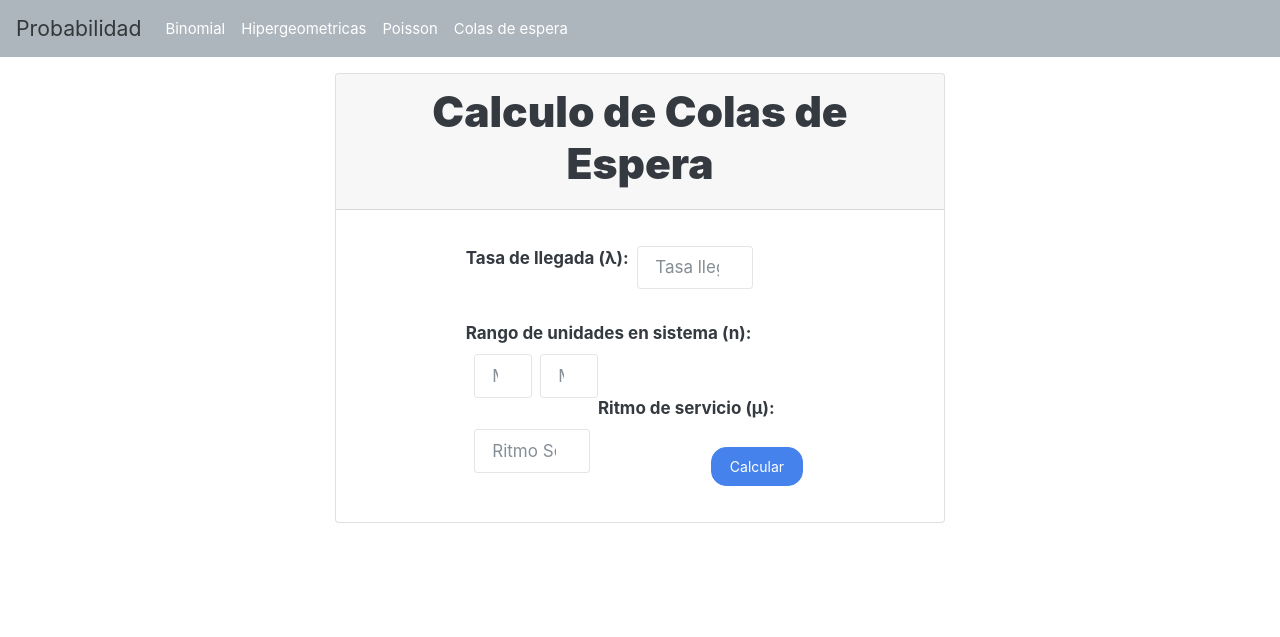
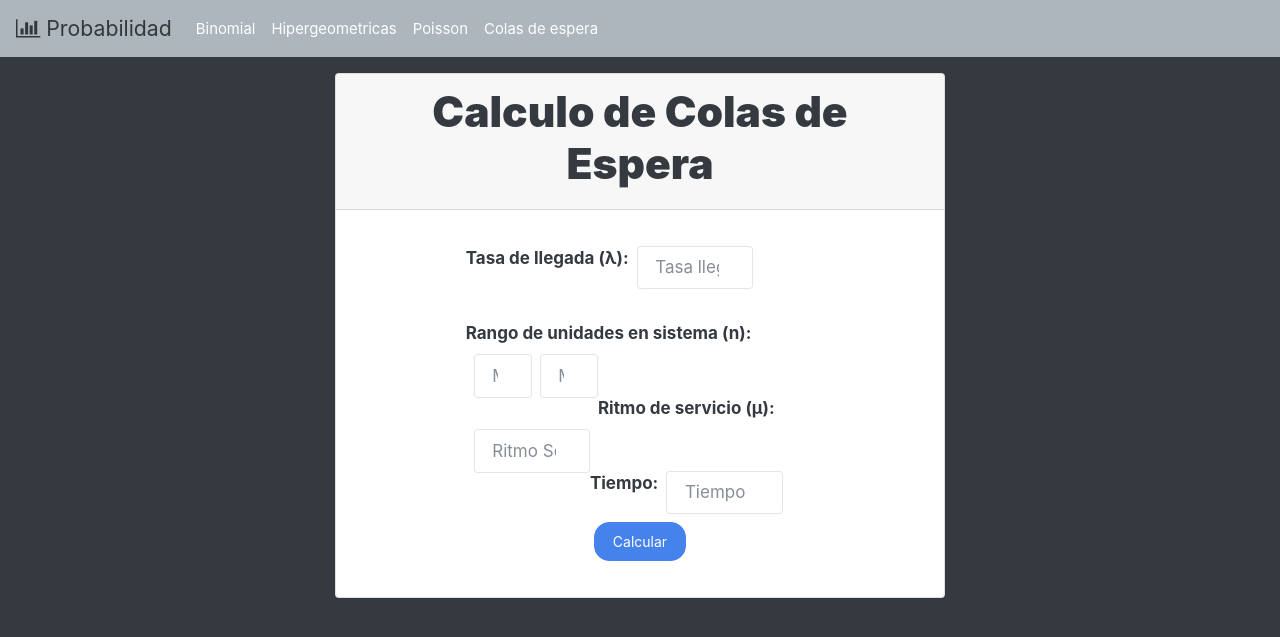
Before and after one commit to ShadowNox96/problemasestadisticos, a Flask app: page /mm1 in a window 1280 px wide. Shown: the top 637 px of the page. Run offline with Flask 2, Linux system fonts and the light colour scheme; some libraries are stand-ins or nearby versions.

Commit message:
SE agrego el calculo de probabilidad de tiempo

```diff
--- a/app.py
+++ b/app.py
@@ -114,13 +114,18 @@ def calcularHiper():
         T = int(request.form['T'])
         x1 = int(request.form['x1'])
         x2 = int(request.form['x2'])
+        mediana =0
+        rango = []
 
         resultados, grafica, total = fn.probabilidadHiper(N, T, n, x1, x2)
         media = fn.mediaHiper(n, N, T)
         desv = fn.desvHiper(n, T, N)
         p = media/n
         sesgo, curtosis = fn.sesgoCurtosis(p, n)
-        return render_template('resultadoHiper.html', data=resultados, grafica=grafica, media=media, desv=desv, total=total, sesgo=sesgo, curtosis=curtosis)
+        rango = range(x1, x2+1, 1)
+        mediana = np.median(rango)
+        print(media , mediana)
+        return render_template('resultadoHiper.html', data=resultados, grafica=grafica, media=media, desv=desv, total=total, sesgo=sesgo, curtosis=curtosis, mediana=mediana)
 
 
 @app.route('/poisson')
@@ -135,8 +140,8 @@ def calcularPoisson():
         x1 = int(request.form['x1'])
         x2 = int(request.form['x2'])
         data, grafica, tProb = fn.probPoisson(x1, x2, media)
-
-        return render_template('resultPoisson.html', data=data, grafica=grafica, total=tProb)
+        desv= sqrt(media)
+        return render_template('resultPoisson.html', data=data, grafica=grafica, total=tProb,desv=desv)
 
 
 # Colas de espera
@@ -152,12 +157,22 @@ def calcularColasMm1():
         tllegada = int(request.form['tllegada'])
         n1 = int(request.form['n1'])
         n2 = int(request.form['n2'])
+        try:
+            tiempo = float(request.form['tiempo'])
+        except:
+            tiempo = 0
 
         lq, wq, probUtilizacion = fn.mm1Lq(rservicio, tllegada)
         ls, ws = fn.mm1Ls(rservicio, tllegada)
         data = fn.nUnidadesSistema(tllegada, rservicio, n1, n2)
-
-        return render_template('resultadocolasmm1.html', data=data, lq=lq, wq=wq, ls=ls, ws=ws, probUtilizacion=probUtilizacion)
+        probOcio = round((1-probUtilizacion),4)
+        if tiempo != 0:
+            probTiempoCola = fn.wqMayorTiempoCola(probUtilizacion, tiempo, rservicio)
+            probTiempoSistema = fn.wsMayorTiempoSistema(rservicio, probUtilizacion, tiempo)
+        else:
+            probTiempoCola = 0
+            probTiempoSistema = 0
+        return render_template('resultadocolasmm1.html', data=data, lq=lq, wq=wq, ls=ls, ws=ws, probUtilizacion=probUtilizacion, probOcio = probOcio, probTiempoCola = probTiempoCola,tiempo = tiempo, probTiempoSistema=probTiempoSistema)
 
 
 @app.route('/cookie')
--- a/templates/binomial.html
+++ b/templates/binomial.html
@@ -14,7 +14,7 @@
             <form action="{{ url_for('calcularBinomial')}}" method="POST">
                 <div class="form-group col-md-8 offset-md-2 mt-3">
                     <label for="muestra" class="float-left"><b>Tamaño de muestra (n):</b></label>
-                    <input type="text" class="form-control ml-2 col-md-2 float-left" name="muestra" required>
+                    <input type="text" class="form-control ml-2 col-md-2 float-left" name="muestra" required placeholder="n">
                 </div>
                 <br>
                 <br>
--- a/templates/colasmm1.html
+++ b/templates/colasmm1.html
@@ -36,6 +36,13 @@
                 </div>
                 <br>
                 <br>
+                <div class="form-group col-md-8 offset-md-2 mt-4">
+                    <label for="rservicio" class="float-left"><strong>Tiempo:</strong></label>
+                    <input type="number" class="form-control ml-2 float-left col-md-4" name="tiempo"
+                        placeholder="Tiempo">
+                </div>
+                <br>
+                <br>
                 <div class="form-group text-center">
                     <button type="submit" class="btn btn-primary "> Calcular</button>
                 </div>
--- a/templates/hipergeometrica.html
+++ b/templates/hipergeometrica.html
@@ -14,7 +14,7 @@
             <form action="{{ url_for('calcularHiper')}}" method="POST">
                 <div class="form-group col-md-8 offset-md-2 mt-3">
                     <label for="muestra" class="float-left"><b>Tamaño de muestra (n):</b></label>
-                    <input type="text" class="form-control ml-2 col-md-2 float-left" name="muestra" required>
+                    <input type="text" class="form-control ml-2 col-md-2 float-left" name="muestra" required placeholder="n">
                 </div>
                 <br>
                 <br>
--- a/templates/index.html
+++ b/templates/index.html
@@ -11,6 +11,7 @@
     integrity="sha384-Vkoo8x4CGsO3+Hhxv8T/Q5PaXtkKtu6ug5TOeNV6gBiFeWPGFN9MuhOf23Q9Ifjh" crossorigin="anonymous">
   <link rel="stylesheet" href="{{ url_for('static', filename='css/bootstrap.min.css')}}">
   <script type="text/javascript" src="https://www.gstatic.com/charts/loader.js"></script>
+  <link rel="stylesheet" href="path/to/font-awesome/css/font-awesome.min.css">
 
   <script type="text/javascript" src="//ajax.googleapis.com/ajax/libs/jquery/1.10.2/jquery.min.js"></script>
 
@@ -19,9 +20,10 @@
   {% endblock %}
 </head>
 
-<body>
+<body class="bg-dark">
   <nav class="navbar navbar-expand-lg navbar-dark bg-secondary">
-    <a class="navbar-brand " style="color: rgba(13, 18, 19, 0.76);" href="/">Probabilidad</a>
+    <a class="navbar-brand " style="color: rgba(13, 18, 19, 0.76);" href="/"><i class="fa fa-bar-chart" aria-hidden="true"></i>
+      Probabilidad</a>
     <button class="navbar-toggler" type="button" data-toggle="collapse" data-target="#navbarSupportedContent"
       aria-controls="navbarSupportedContent" aria-expanded="false" aria-label="Toggle navigation">
       <span class="navbar-toggler-icon"></span>
--- a/templates/resultPoisson.html
+++ b/templates/resultPoisson.html
@@ -29,6 +29,7 @@
 
             </table>
             <h5><b>Suma total de probabilidades: {{total}}</b></h5>
+            <h5><b>Desviación: {{desv}}</b></h5>
             <br>
             <div id="curve_chart" class="offset-md-1" style="width: 850px; height: 500px"></div>
             <h1 class="datos" hidden>{{data}}</h1>
@@ -64,7 +65,7 @@
       };
 
 
-      var chart = new google.visualization.LineChart(document.getElementById('curve_chart'));
+      var chart = new google.visualization.AreaChart(document.getElementById('curve_chart'));
 
       chart.draw(data, options);
     }
--- a/templates/resultadoBinomial.html
+++ b/templates/resultadoBinomial.html
@@ -120,7 +120,7 @@
       };
 
 
-      var chart = new google.visualization.LineChart(document.getElementById('curve_chart'));
+      var chart = new google.visualization.AreaChart(document.getElementById('curve_chart'));
 
       chart.draw(data, options);
     }
```
Also changed, not shown: funciones.py (+8 -0 lines), templates/resultadoHiper.html (+30 -0 lines), templates/resultadocolasmm1.html (+7 -3 lines).
